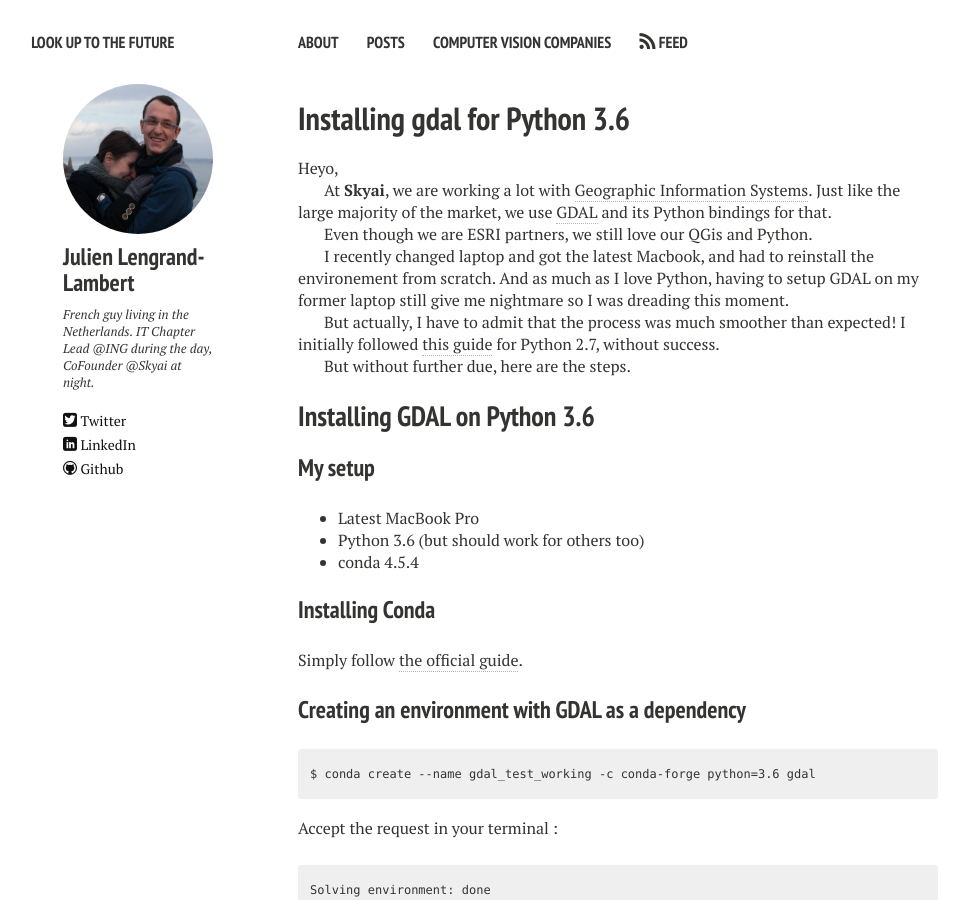
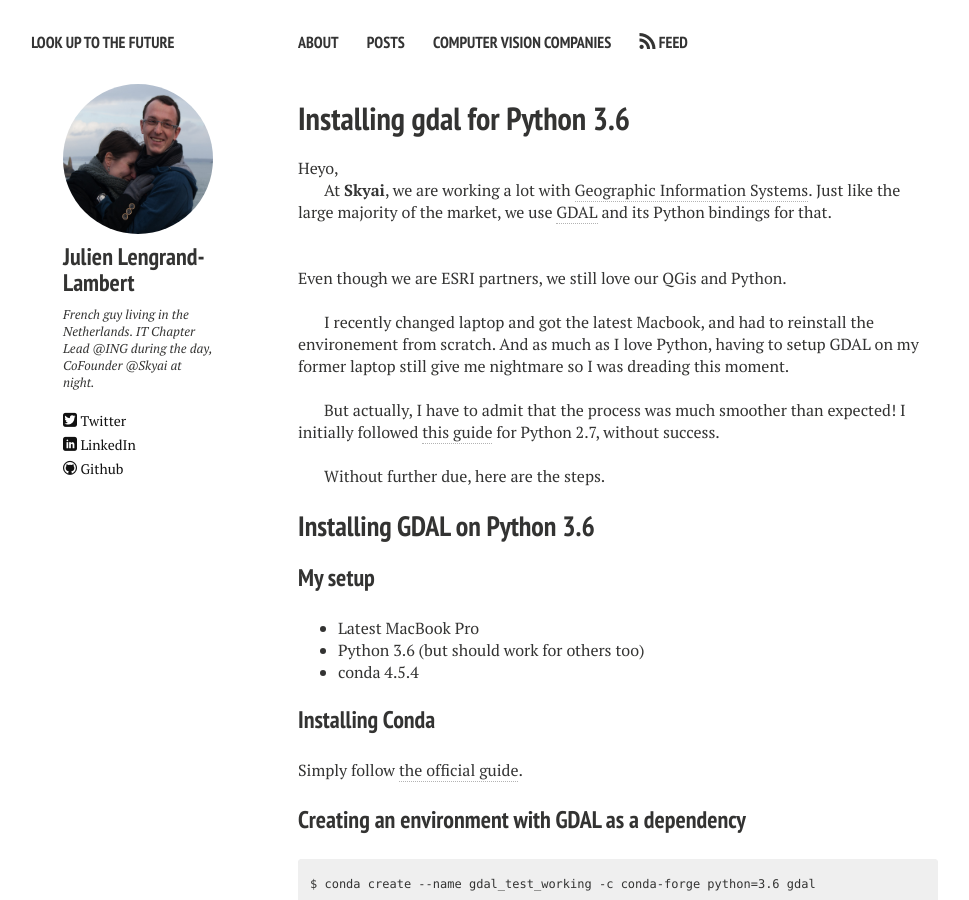
Before and after one commit to jlengrand/jlengrand.github.io, a Jekyll site: the page built from _posts/2018-06-01-installing-gdal-python36.markdown, in a window 1280 px wide and 900 px high. Shown: the whole window, without its empty margins (22-991 px from the left). Built offline with Jekyll 4.4.1, drawn with Linux system fonts in a browser that asks for light colours; nearby versions of some CDN libraries.

Commit message:
Add breathing space

```diff
--- a/_posts/2018-06-01-installing-gdal-python36.markdown
+++ b/_posts/2018-06-01-installing-gdal-python36.markdown
@@ -29,14 +29,17 @@
 At **[Skyai](http://skyai.io/)**, we are working a lot with [Geographic Information Systems](https://en.wikipedia.org/wiki/Geographic_information_system).
 Just like the large majority of the market, we use [GDAL](http://www.gdal.org/) and its Python bindings for that.
 
+<br/><br/>
 Even though we are ESRI partners, we still love our QGis and Python.
+<br/><br/>
 
 I recently changed laptop and got the latest Macbook, and had to reinstall the environement from scratch. And as much as I love Python, having to setup GDAL on my former laptop still give me nightmare so I was dreading this moment.
-
+<br/><br/>
 
 But actually, I have to admit that the process was much smoother than expected! I initially followed [this guide](https://hackernoon.com/install-python-gdal-using-conda-on-mac-8f320ca36d90) for Python 2.7, without success.
+<br/><br/>
 
-But without further due, here are the steps.
+Without further due, here are the steps.
 
 
 ## Installing GDAL on Python 3.6
@@ -208,7 +211,7 @@
 
 In the end the trick is pretty simple, but it took me a while to find out.
 Hope it helps you too!
-
+<br/><br/>
 Now, back to coding
 
 Cheers,
```
